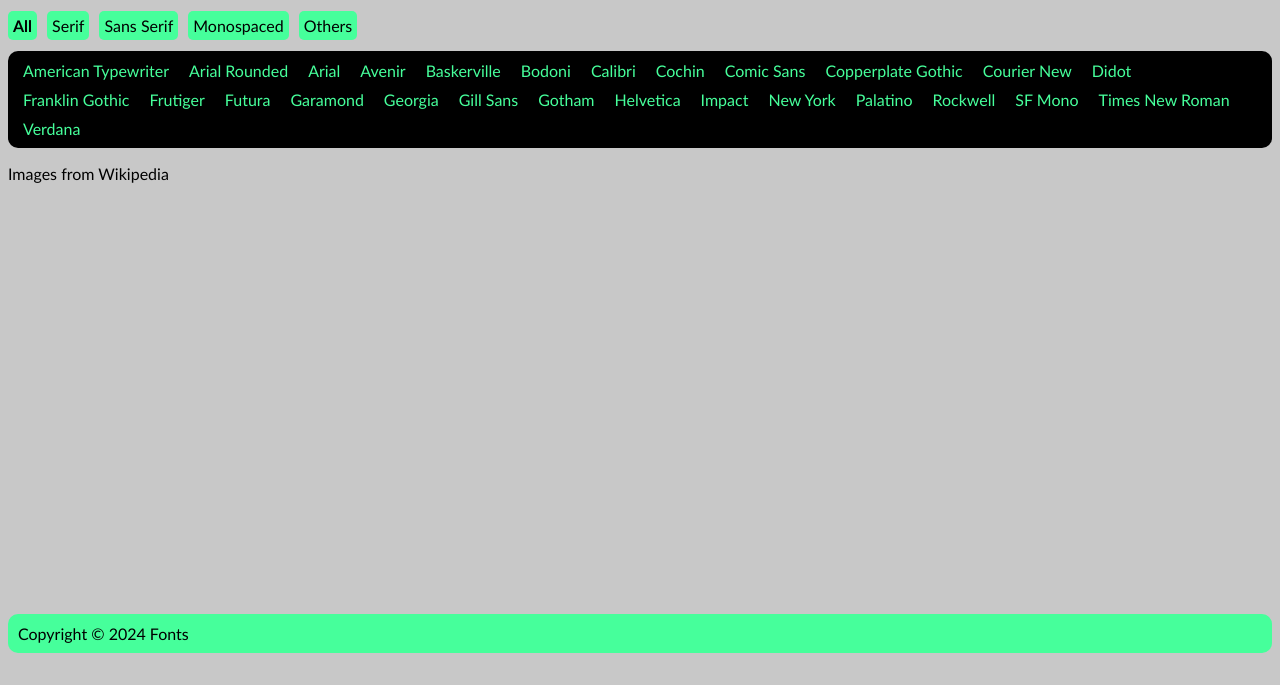
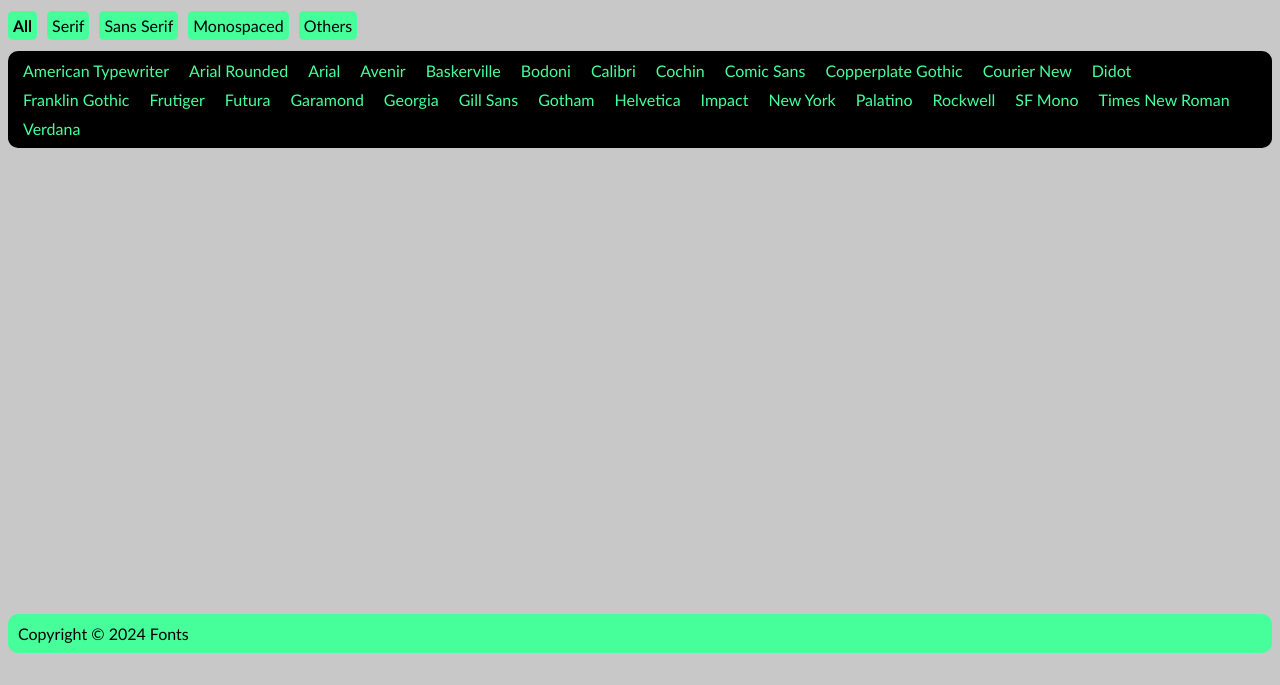
Before and after one commit to oleh-yaroshenko/fonts, a plain HTML site: page index.html in a window 1280 px wide. Shown: the part 115-800 px from the top of the page. Drawn offline with Linux system fonts and the light colour scheme.

Commit message:
Add file

```diff
--- a/index.html
+++ b/index.html
@@ -49,7 +49,6 @@
             <a href="images/times.png">Times New Roman</a>
             <a href="images/verdana.png">Verdana</a>
         </div>
-        <p>Images from Wikipedia</p>
     </main>
     <footer>
         Copyright © 2024 Fonts
```
